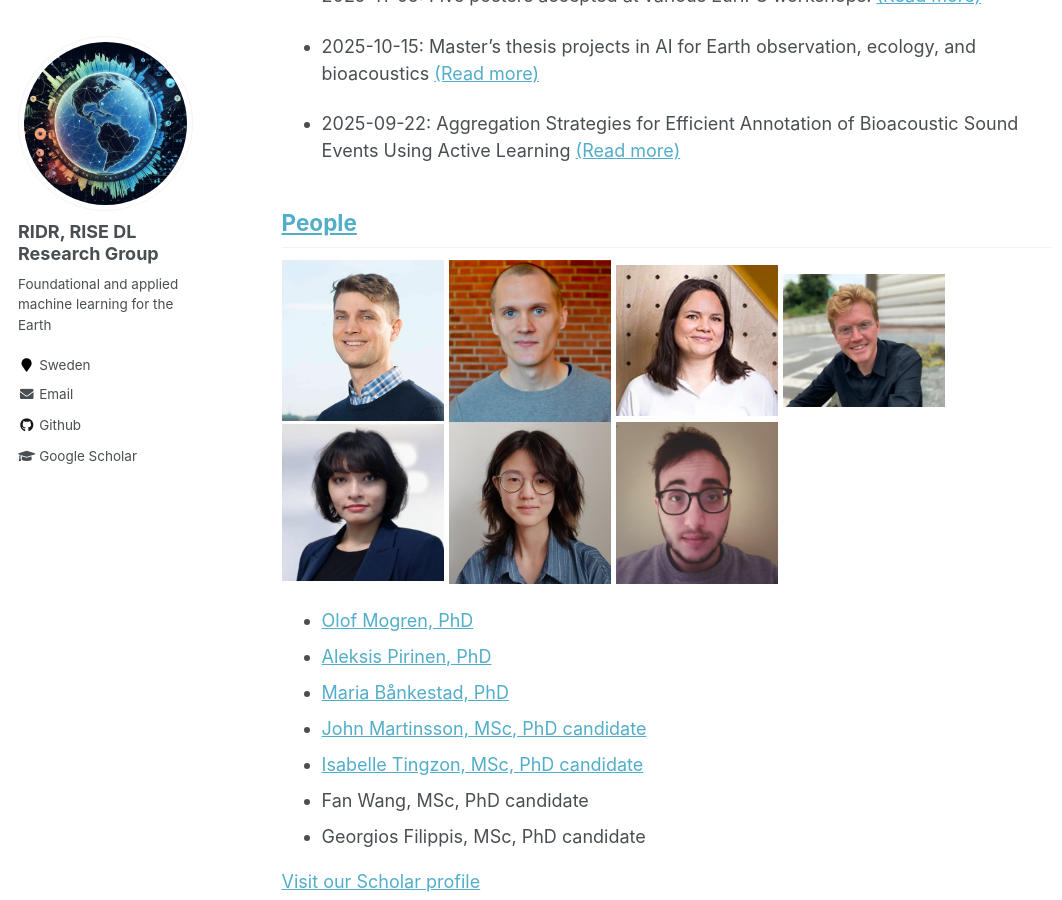
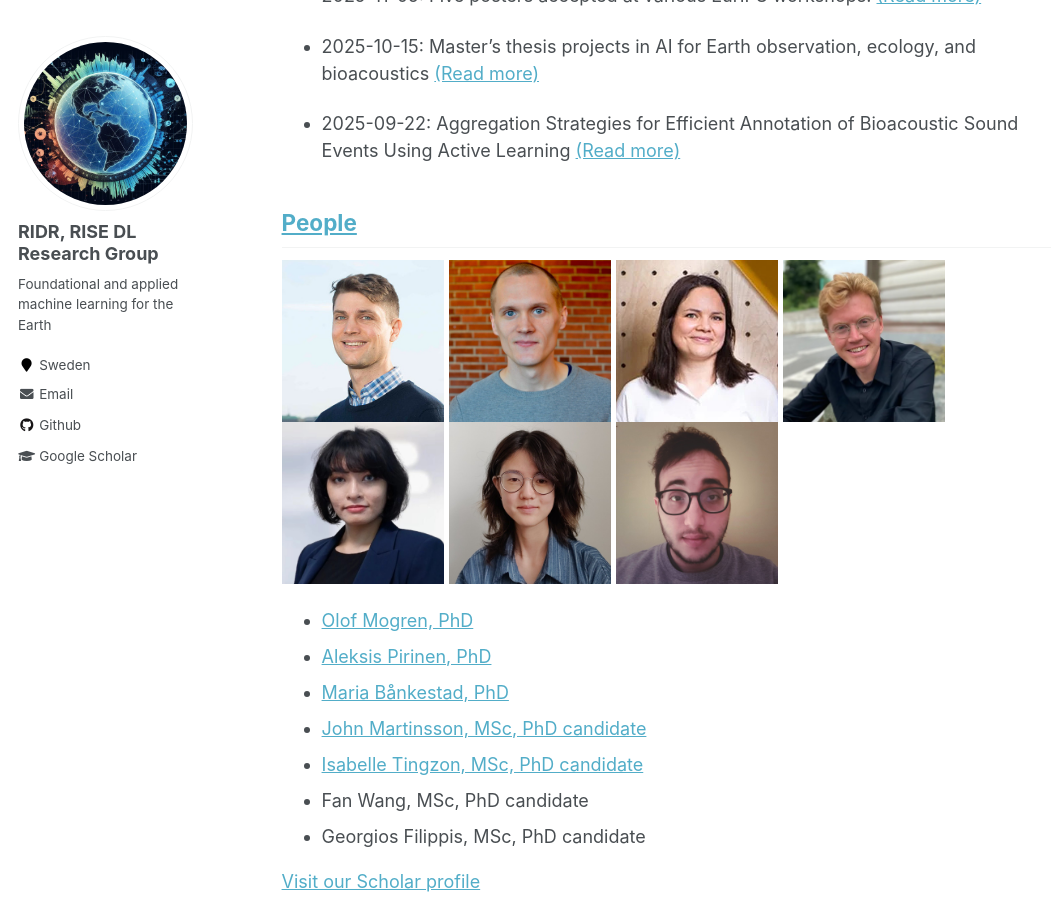
Before and after one commit to ridr-se/ridr-se.github.io, a Jekyll site: the page built from _pages/about.md, in a window 1280 px wide and 900 px high, scrolled down 516 px. Shown: the whole window, without its empty margins (0-1062 px from the left). Built offline with Jekyll 4.4.1, drawn with Linux system fonts in a browser that asks for light colours.

Commit message:
filippis

```diff
--- a/_pages/about.md
+++ b/_pages/about.md
@@ -24,13 +24,13 @@ and apply our expertise on problems related to climate change and ecology. We fo
 
 ## [People](/people/)
 
-<img src="/images/people/mogren.jpg" style="width: 9em; margin: 0px;" />
-<img src="/images/people/pirinen.jpg" style="width: 9em; margin: 0px;" />
-<img src="/images/people/bankestad.jpg" style="width: 9em; margin: 0px;" />
-<img src="/images/people/martinsson.jpg" style="width: 9em; margin: 0px;" />
-<img src="/images/people/tingzon.jpg" style="width: 9em; margin: 0px;" />
-<img src="/images/people/wang.jpg" style="width: 9em; margin: 0px;" />
-<img src="/images/people/filippis.jpg" style="width: 9em; margin: 0px;" />
+<img src="/images/people/mogren.jpg" style="width: 9em; height: 9em; margin: 0px; object-fit: cover;" />
+<img src="/images/people/pirinen.jpg" style="width: 9em; height: 9em; margin: 0px; object-fit: cover;" />
+<img src="/images/people/bankestad.jpg" style="width: 9em; height: 9em; margin: 0px; object-fit: cover;" />
+<img src="/images/people/martinsson.jpg" style="width: 9em; height: 9em; margin: 0px; object-fit: cover;" />
+<img src="/images/people/tingzon.jpg" style="width: 9em; height: 9em; margin: 0px; object-fit: cover;" />
+<img src="/images/people/wang.jpg" style="width: 9em; height: 9em; margin: 0px; object-fit: cover;" />
+<img src="/images/people/filippis.jpg" style="width: 9em; height: 9em; margin: 0px; object-fit: cover;" />
 
 * [Olof Mogren, PhD](https://mogren.one/)
 * [Aleksis Pirinen, PhD](https://aleksispi.github.io)
```
